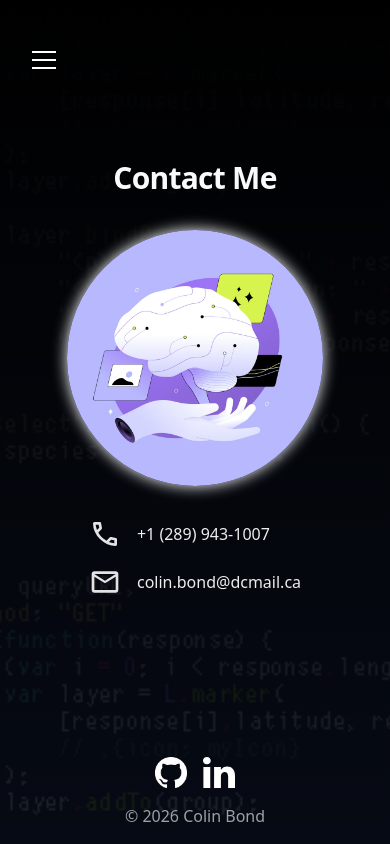
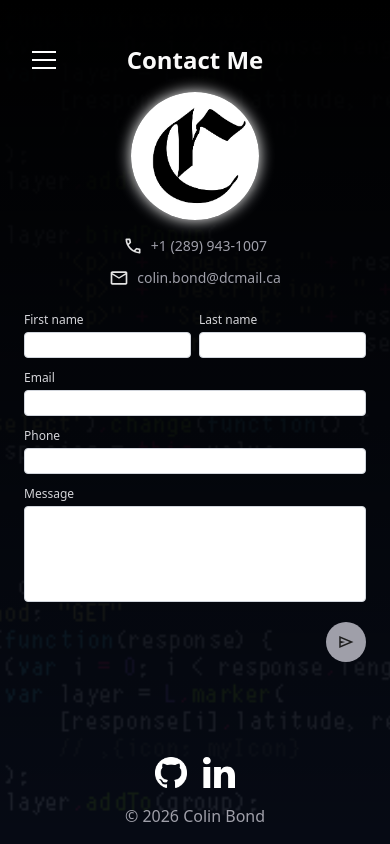
Before and after one commit to cbcode4007/portfolio, a Next.js app: page /contact in a window 390 px wide. Built offline with nearby package versions, Linux system fonts and the light colour scheme.

Commit message:
Version 0.1.4 Mobile Contact Touchup

```diff
--- a/app/about/page.tsx
+++ b/app/about/page.tsx
@@ -12,7 +12,7 @@ export default function About() {
       <main className="flex flex-col md:flex-row w-full max-w-6xl mx-auto px-6 md:px-16 gap-8 md:gap-12">
 
         {/* Left side */}
-        <div className="flex flex-1 flex-col items-center md:items-start">
+        <div className="flex flex-1 flex-col items-center md:items-start md:justify-center">
           {/* Sticky title only on desktop */}
           <div className="hidden md:flex items-center justify-center sticky top-0 z-10 py-4 w-full">
             <h1 className="text-3xl font-semibold text-zinc-50">
--- a/app/contact/contact-client.tsx
+++ b/app/contact/contact-client.tsx
@@ -1,6 +1,11 @@
 "use client";
 
+import Image from "next/image";
+import { useRef } from "react";
+
 export default function ContactClient() {
+  const formRef = useRef<HTMLFormElement>(null);
+
   async function handleSubmit(e: { preventDefault: () => void; currentTarget: HTMLFormElement | undefined; }) {
     e.preventDefault();
     const data = new FormData(e.currentTarget);
@@ -19,8 +24,146 @@ export default function ContactClient() {
     }
   }
 
-return (
-    <div className="flex flex-col justify-center items-center gap-4 bg-gray-900 h-full w-full outline-1 outline-gray-700 pt-10">
+  return (
+    <>
+      {/* Mobile Version */}
+      <div className="md:hidden flex flex-col min-h-screen w-full overflow-y-auto pb-32">
+        {/* Title */}
+        <div className="flex justify-center pt-11 pb-4">
+          <h1 className="text-2xl font-semibold text-zinc-50">Contact Me</h1>
+        </div>
+
+        {/* Profile Picture */}
+        <div className="flex items-center justify-center">
+          <div className="w-32 h-32 rounded-full overflow-hidden glowing-border">
+            <Image
+              src="/profile.png"
+              alt="Profile"
+              width={256}
+              height={256}
+              className="w-full h-full object-cover"
+            />
+          </div>
+        </div>
+
+        {/* Contact Information */}
+        <div className="flex flex-col items-center gap-3 px-4 pt-4 pb-6">
+          <a className="flex items-center justify-start gap-2 text-sm text-zinc-400">
+            <Image
+              src="/call_24dp_E3E3E3_FILL0_wght400_GRAD0_opsz24.svg"
+              alt="Phone icon"
+              width={20}
+              height={20}
+            />
+            +1 (289) 943-1007
+          </a>
+          <a className="flex items-center justify-center gap-2 text-sm text-zinc-400">
+            <Image
+              src="/mail_24dp_E3E3E3_FILL0_wght400_GRAD0_opsz24.svg"
+              alt="Email icon"
+              width={20}
+              height={20}
+            />
+            colin.bond@dcmail.ca
+          </a>
+        </div>
+
+        {/* Form - Bottom Half */}
+        <form className="flex flex-col gap-3 px-6 max-w-full" onSubmit={handleSubmit} ref={formRef}>
+          {/* Names */}
+          <div className="flex gap-2 w-full">
+            <div className="flex flex-col gap-1 text-xs flex-1 min-w-0">
+              <p className="text-zinc-300">First name</p>
+              <input
+                id="frm-first"
+                type="text"
+                name="first"
+                autoComplete="given-name"
+                className="w-full px-2 py-1 text-gray-700 bg-white border border-gray-300 rounded text-xs focus:outline-none focus:ring-2 focus:ring-blue-500 focus:border-blue-500"
+                required
+              />
+            </div>
+            <div className="flex flex-col gap-1 text-xs flex-1 min-w-0">
+              <p className="text-zinc-300">Last name</p>
+              <input
+                id="frm-last"
+                type="text"
+                name="last"
+                autoComplete="family-name"
+                className="w-full px-2 py-1 text-gray-700 bg-white border border-gray-300 rounded text-xs focus:outline-none focus:ring-2 focus:ring-blue-500 focus:border-blue-500"
+                required
+              />
+            </div>
+          </div>
+
+          {/* Email */}
+          <div className="flex flex-col gap-1 text-xs w-full">
+            <p className="text-zinc-300">Email</p>
+            <input
+              id="email"
+              type="email"
+              name="email"
+              autoComplete="email"
+              className="w-full px-2 py-1 text-gray-700 bg-white border border-gray-300 rounded text-xs focus:outline-none focus:ring-2 focus:ring-blue-500 focus:border-blue-500"
+              required
+            />
+          </div>
+
+          {/* Phone */}
+          <div className="flex flex-col gap-1 text-xs w-full">
+            <p className="text-zinc-300">Phone</p>
+            <input
+              id="frm-phone"
+              type="text"
+              name="phone"
+              autoComplete="tel"
+              className="w-full px-2 py-1 text-gray-700 bg-white border border-gray-300 rounded text-xs focus:outline-none focus:ring-2 focus:ring-blue-500 focus:border-blue-500"
+              required
+            />
+          </div>
+
+          {/* Message */}
+          <div className="flex flex-col gap-1 text-xs">
+            <p className="text-zinc-300">Message</p>
+            <textarea
+              id="frm-message"
+              name="message"
+              className="h-24 py-1 px-2 text-gray-700 bg-white border border-gray-300 rounded text-xs resize-none focus:outline-none focus:ring-2 focus:ring-blue-500 focus:border-blue-500"
+            />
+          </div>
+
+          {/* Submit */}
+          <div className="flex justify-end pt-2 relative z-20 pointer-events-auto">
+            <button
+              type="button"
+              aria-label="Send message"
+              onClick={() => formRef.current?.requestSubmit()}
+              className="
+                flex items-center justify-center
+                w-10 h-10
+                rounded-full
+                bg-zinc-400
+                active:scale-95
+                active:bg-white
+                transition
+                pointer-events-auto
+              "
+            >
+              <Image
+                src="/send_24dp_E3E3E3_FILL0_wght400_GRAD0_opsz24.svg"
+                alt=""
+                width={18}
+                height={18}
+                className="invert"
+              />
+            </button>
+          </div>
+
+        </form>
+      </div>
+
+      {/* Desktop Version */}
+      <div className="hidden md:flex flex-col justify-center items-center gap-4 bg-linear-to-b from-gray-900 to-gray-700 h-full w-full outline-1 outline-gray-700 pt-10">
 
         <form className="flex flex-col w-full max-w-xl mx-auto gap-6" onSubmit={handleSubmit}>
 
@@ -88,11 +231,12 @@ return (
 
           {/* Submit */}
           <div className="flex flex-col gap-2 text-sm w-full pt-6">
-              <button type="submit" className=" self-end flex h-12 w-24 items-center justify-center gap-2 rounded-lg border border-solid px-5 transition-colors hover:border-transparent border-white/[.145] hover:bg-gray-700 md:w-39.5 text-sm">Send Message</button>
+              <button type="submit" className=" self-end flex h-12 w-24 items-center justify-center gap-2 rounded-lg border border-solid px-5 transition-colors hover:border-transparent border-white/[.145] hover:bg-zinc-400 md:w-39.5 text-sm">Send Message</button>
           </div>
 
         </form>
 
-    </div>
+      </div>
+    </>
   );
 }
--- a/app/contact/page.tsx
+++ b/app/contact/page.tsx
@@ -12,8 +12,8 @@ export default function Contact() {
     <div className="flex h-[calc(100vh)] font-sans">
       <main className="flex h-full w-full flex-row">
 
-        {/* Left Background */}
-        <div className="flex flex-col justify-center items-center gap-6 h-full w-full pb-20">
+        {/* Left Background - Desktop Only */}
+        <div className="hidden w-full md:flex flex-col justify-center items-center gap-6 h-full md:w-1/2 pb-20">
           <h1 className="text-3xl font-semibold leading-10 tracking-tight text-zinc-50 pb-2">
             Contact Me
           </h1>
@@ -53,8 +53,8 @@ export default function Contact() {
 
         </div>
 
-        {/* Right Form */}
-        <div className="hidden md:flex">
+        {/* Form - Full width on mobile, right side on desktop */}
+        <div className="w-full md:w-1/2 h-full">
           <ContactClient />
         </div>
 
--- a/app/projects/page.tsx
+++ b/app/projects/page.tsx
@@ -8,7 +8,7 @@ export const metadata: Metadata = {
 export default function Projects() {
 
   return (
-    <div className="flex h-[calc(100vh-56px)] flex-col items-center justify-center px-6 pb-8">
+    <div className="flex h-[calc(100vh-56px)] flex-col items-center justify-center px-6 pb-12">
       <main className="flex w-full max-w-8xl flex-col items-center gap-10">
         <h1 className="text-4xl font-semibold tracking-tight text-zinc-50 pb-2">
           My Work
--- a/app/projects/projects-client.tsx
+++ b/app/projects/projects-client.tsx
@@ -174,7 +174,7 @@ export default function Projects() {
       </div>
 
       {/* Desktop grid */}
-      <div className="hidden md:grid grid-cols-3 gap-8 w-full h-155 overflow-y-auto px-2 scrollbar-thin scrollbar-thumb-gray-700 scrollbar-track-transparent md:scroll-smooth pt-4 pb-4">
+      <div className="hidden md:grid grid-cols-3 gap-8 w-full h-152 overflow-y-auto px-2 scrollbar-thin scrollbar-thumb-gray-700 scrollbar-track-transparent md:scroll-smooth pt-12">
         {filteredProjects.length === 0 ? (
           <p className="text-zinc-400 col-span-3 text-center">
             No projects match the selected tags.
--- a/components/footer.tsx
+++ b/components/footer.tsx
@@ -3,9 +3,9 @@ import Link from "next/link";
 
 const Footer = () => {
   return (
-    <footer className="text-zinc-400 p-4 fixed bottom-0 w-full select-none">
+    <footer className="text-zinc-400 p-4 fixed bottom-0 w-full select-none pointer-events-none">
       <div className="mx-auto flex items-center justify-center p-4 gap-4">
-        <Link target="_blank" href="https://github.com/cbcode4007" className="flex items-center gap-2">
+        <Link target="_blank" href="https://github.com/cbcode4007" className="flex items-center gap-2 pointer-events-auto">
           <Image
             src="/git.png"
             alt="GitHub Logo"
@@ -14,7 +14,7 @@ const Footer = () => {
             className="invert object-contain transition-all duration-300 ease-out hover:drop-shadow-[0_0_12px_rgba(255,255,255,0.8)]"
           />
         </Link>
-        <Link target="_blank" href="https://www.linkedin.com/in/colinbcode/" className="flex items-center gap-2">
+        <Link target="_blank" href="https://www.linkedin.com/in/colinbcode/" className="flex items-center gap-2 pointer-events-auto">
           <Image
             src="/linkedin-icon-1-logo-svg-vector.svg"
             alt="LinkedIn Logo"
```
Also changed, not shown: app/about/about-client.tsx (+4 -4 lines), public/profile.png, public/send_24dp_E3E3E3_FILL0_wght400_GRAD0_opsz24.svg (added).
